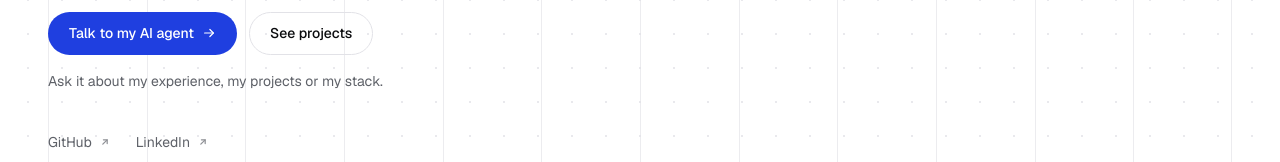
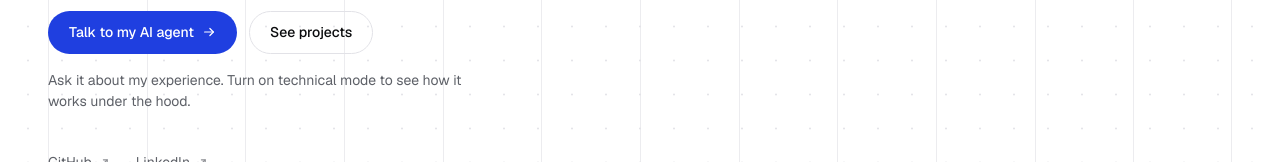
Before and after one commit to PRIMCODIN/portfolio, a React (Vite) app: page / in a window 1280 px wide. Shown: the part 470-632 px from the top of the page. Built offline with nearby package versions, Linux system fonts and the light colour scheme; no server answers.

Commit message:
Revert "Hero: quitar la mención al modo técnico hasta que el widget lo tenga"
This reverts commit fcfab070a0a4771cdb811315b53cf6a9a84bfdd5.

```diff
--- a/src/content/en.ts
+++ b/src/content/en.ts
@@ -50,7 +50,8 @@ export const en = {
     verProyectos: "See projects",
     descargarCv: "Download CV",
     hablarConAgente: "Talk to my AI agent",
-    hablarConAgenteSubtexto: "Ask it about my experience, my projects or my stack.",
+    hablarConAgenteSubtexto:
+      "Ask it about my experience. Turn on technical mode to see how it works under the hood.",
     cvHref: "/cv-victor-prim-romero.pdf",
     github: { href: "https://github.com/PRIMCODIN", label: "GitHub" },
     linkedin: { href: "https://www.linkedin.com/in/victor-prim-romero", label: "LinkedIn" },
--- a/src/content/es.ts
+++ b/src/content/es.ts
@@ -50,7 +50,8 @@ export const es = {
     verProyectos: "Ver proyectos",
     descargarCv: "Descargar CV",
     hablarConAgente: "Habla con mi agente IA",
-    hablarConAgenteSubtexto: "Pregúntale por mi experiencia, mis proyectos o mi stack.",
+    hablarConAgenteSubtexto:
+      "Pregúntale por mi experiencia. Activa el modo técnico para ver cómo funciona por dentro.",
     cvHref: "/cv-victor-prim-romero.pdf",
     github: { href: "https://github.com/PRIMCODIN", label: "GitHub" },
     linkedin: { href: "https://www.linkedin.com/in/victor-prim-romero", label: "LinkedIn" },
```
